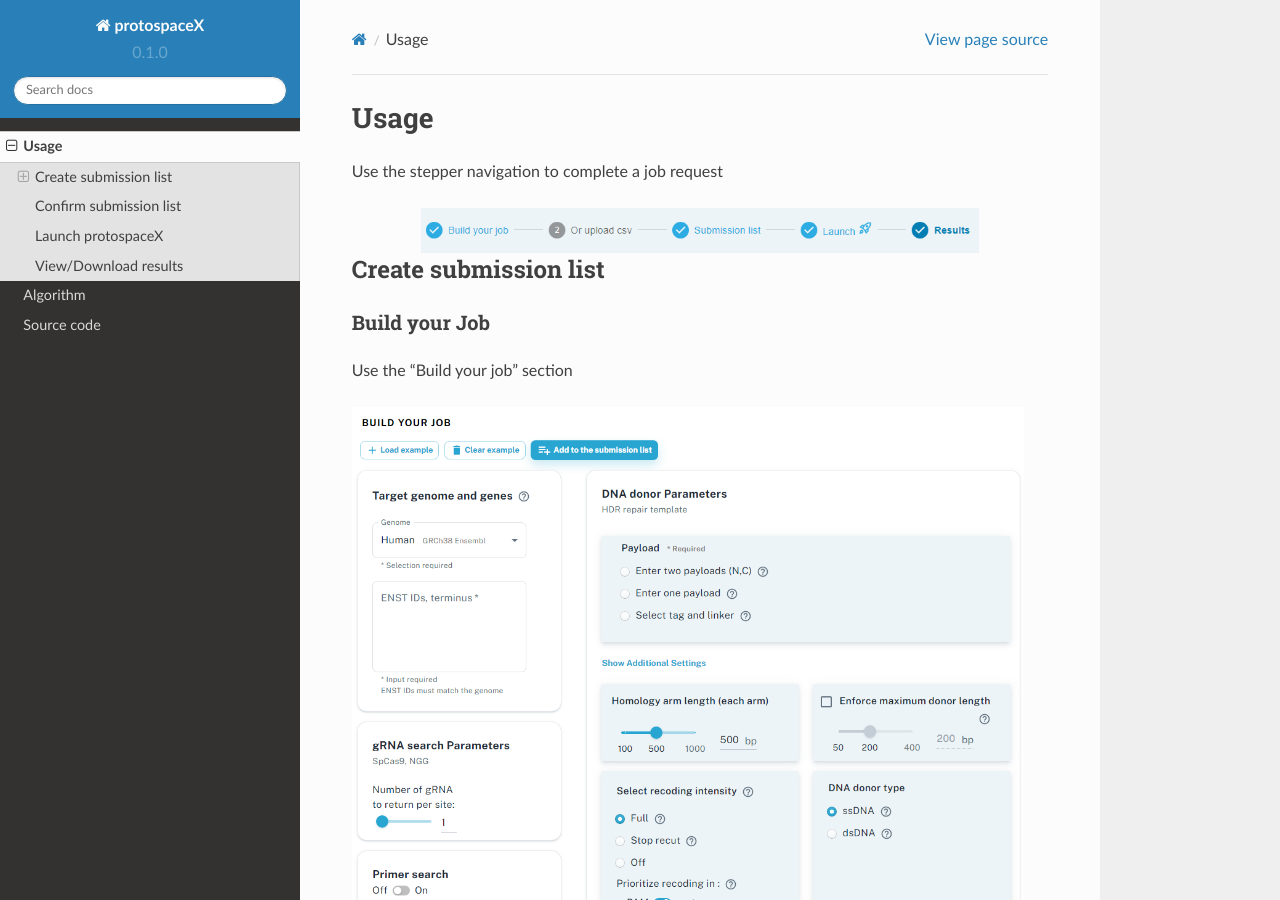
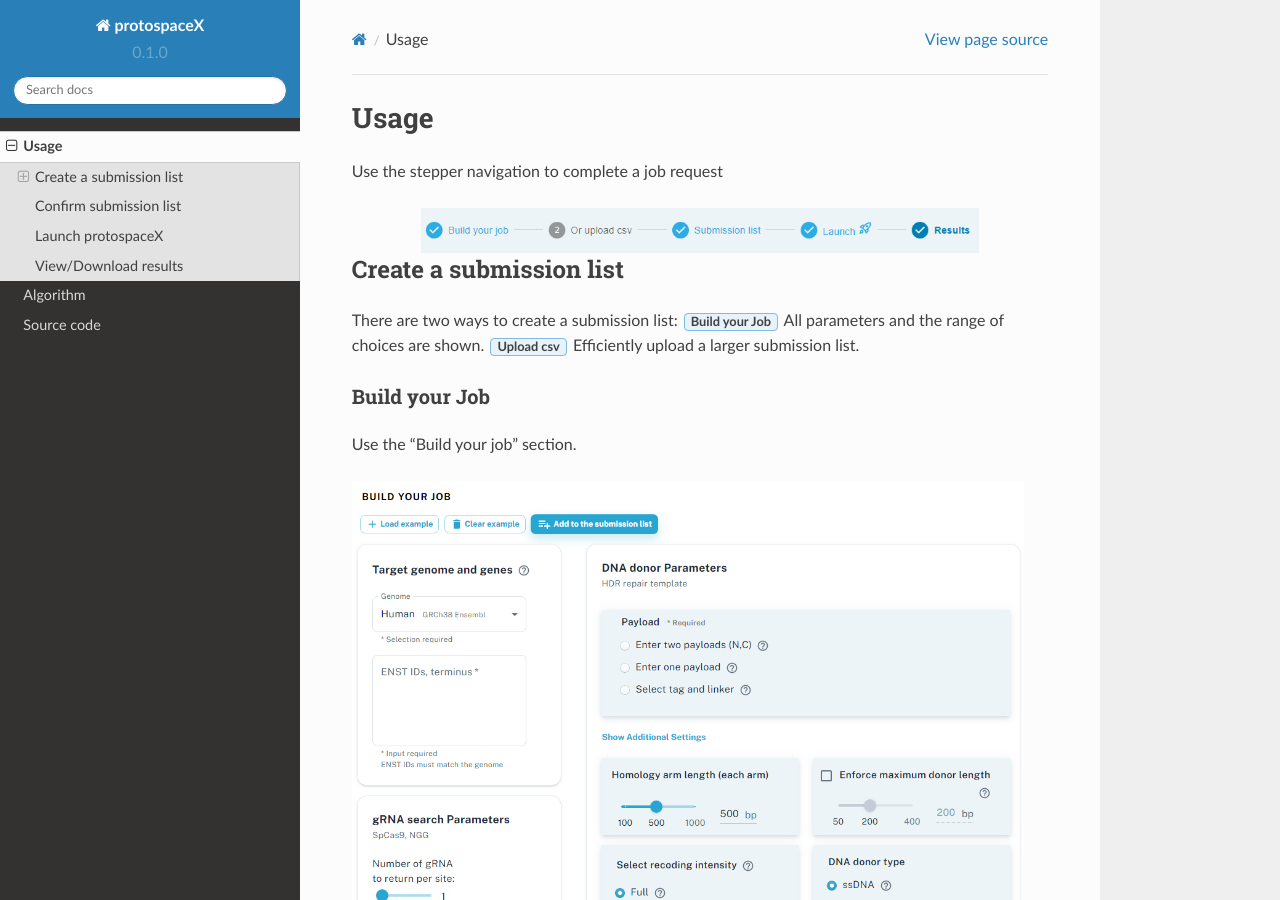
Before and after one commit to duopeng/protoSpaceJAM-readthedocs, a Sphinx documentation site: the page built from docs/source/usage.rst, in a window 1280 px wide and 900 px high. Built offline with Sphinx 7.4.7 and the Read the Docs theme 2.0.0, drawn with Linux system fonts in a browser that asks for light colours.

Commit message:
Update usage.rst

```diff
--- a/docs/source/usage.rst
+++ b/docs/source/usage.rst
@@ -8,12 +8,16 @@
    :align: center
    :alt: Stepper navigation
 
-Create submission list
-------------------------------
+Create a submission list
+------------------------
+There are two ways to create a submission list:
+:guilabel:`Build your Job` All parameters and the range of choices are shown.
+:guilabel:`Upload csv` Efficiently upload a larger submission list.
 
 Build your Job
 ~~~~~~~~~~~~~~
-Use the "Build your job" section
+
+Use the "Build your job" section.
 
 .. figure:: /_static/images/BuildYourJob.png
    :width: 100%
@@ -26,6 +30,8 @@
    :width: 30%
    :align: left
    :alt: Upload csv
+
+
 
 Confirm submission list
 -------------------------------
```
